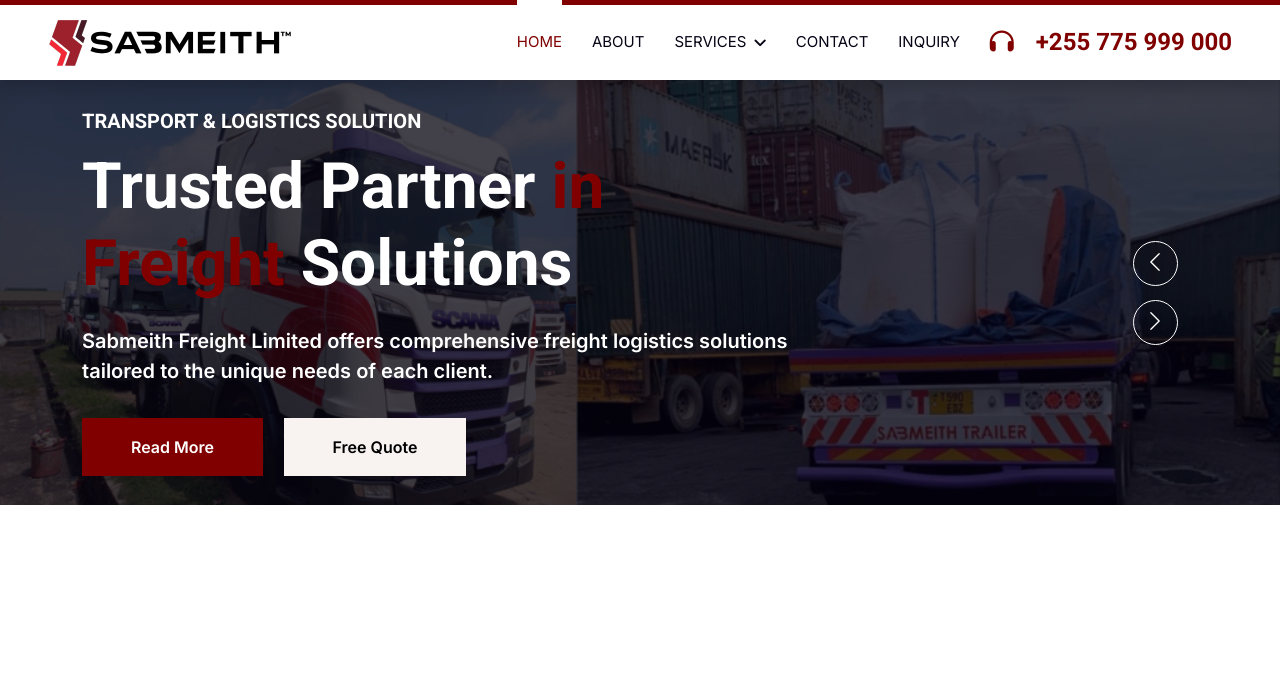
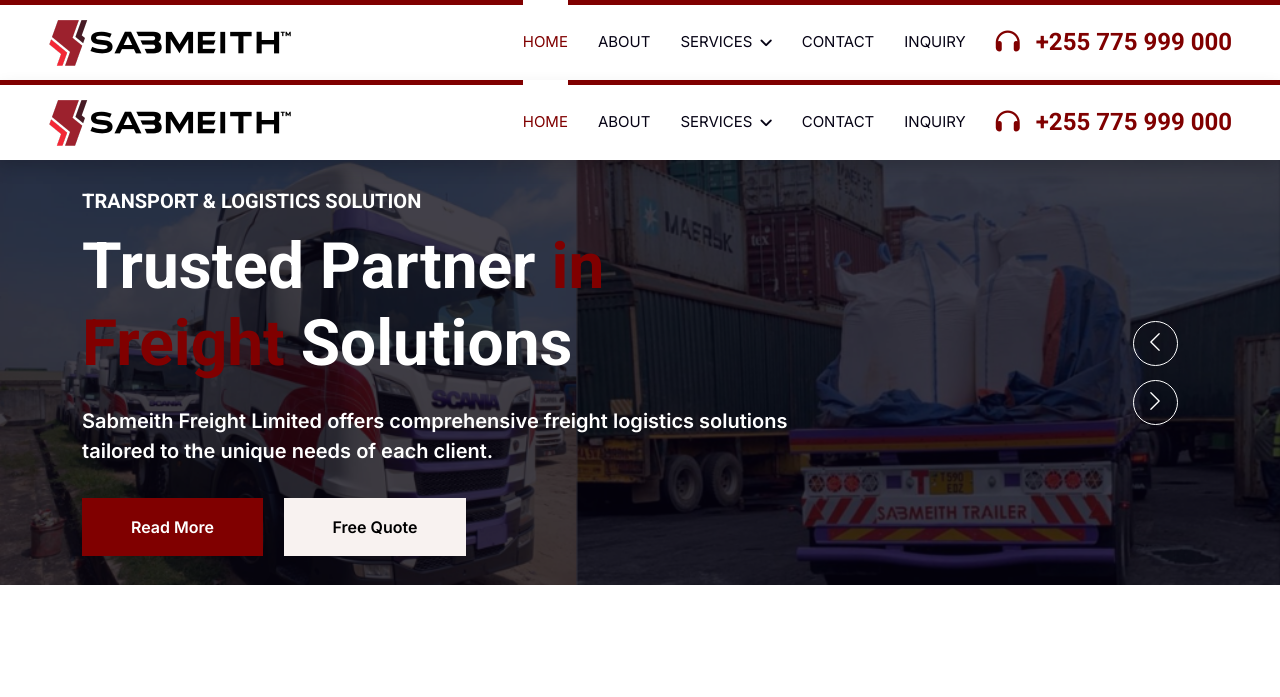
Before and after one commit to Rodgence/sabmeith-Logistics, a PHP site: page /index.php in a window 1280 px wide. Shown: the top 697 px of the page. Run offline with PHP 8.4, Linux system fonts and the light colour scheme; some libraries are stand-ins or nearby versions.

Commit message:
changes added

```diff
--- a/includes/header.php
+++ b/includes/header.php
@@ -1,5 +1,5 @@
 <!DOCTYPE html>
-<html lang="en">
+<php lang="en">
 
 <head>
     <meta charset="utf-8">
@@ -24,32 +24,36 @@
     <link href="lib/animate/animate.min.css" rel="stylesheet">
     <link href="lib/owlcarousel/assets/owl.carousel.min.css" rel="stylesheet">
 
-    <!-- Font Awesome for chevron icons -->
-    <link rel="stylesheet" href="https://cdnjs.cloudflare.com/ajax/libs/font-awesome/6.0.0/css/all.min.css">
+ <!-- Add Font Awesome for chevron icons -->
+<link rel="stylesheet" href="https://cdnjs.cloudflare.com/ajax/libs/font-awesome/6.0.0/css/all.min.css">
 
-    <!-- Bootstrap Stylesheet -->
+    <!-- Customized Bootstrap Stylesheet -->
     <link href="css/bootstrap.min.css" rel="stylesheet">
 
-    <!-- Custom Stylesheets -->
+    <!-- Template Stylesheet -->
     <link href="css/style.css" rel="stylesheet">
+    <!-- Template Stylesheet -->
     <link href="css/styles.css" rel="stylesheet">
 
-    <!-- Google Analytics -->
+
+       <!-- Google Analytics tag (gtag.js) -->
     <script async src="https://www.googletagmanager.com/gtag/js?id=G-XXXXXXXXXX"></script>
     <script>
         window.dataLayer = window.dataLayer || [];
         function gtag(){dataLayer.push(arguments);}
         gtag('js', new Date());
+
         gtag('config', 'G-XXXXXXXXXX');
     </script>
 </head>
 
 <body>
 
+
     <!-- Navbar Start -->
     <nav class="navbar navbar-expand-lg bg-white navbar-light shadow border-top border-5 border-primary sticky-top p-0">
-        <a href="index.php" class="navbar-brand d-flex align-items-center px-4 px-lg-5">
-            <img src="img/loogo.png" alt="Sabmeith Logistics Logo">
+        <a href="index.php" class="navbar-brand  d-flex align-items-center px-4 px-lg-5">
+            <img src="img/loogo.png" alt="">
         </a>
         <button type="button" class="navbar-toggler me-4" data-bs-toggle="collapse" data-bs-target="#navbarCollapse">
             <span class="navbar-toggler-icon"></span>
@@ -59,22 +63,108 @@
                 <a href="index.php" class="nav-item nav-link active">Home</a>
                 <a href="about.php" class="nav-item nav-link">About</a>
 
+
+
                 <div class="nav-item dropdown">
                     <a href="#" class="nav-link dropdown-toggle" data-bs-toggle="dropdown">Services</a>
                     <div class="dropdown-menu fade-up m-0">
                         <a href="logistics.php" class="dropdown-item">Logistics</a>
-                        <a href="clearing-forward.php" class="dropdown-item">Clearing and Forwarding</a>
+                        <a href="clearing-forwrd.php" class="dropdown-item">Clearing and Forwading</a>
                         <a href="freight-logistics.php" class="dropdown-item">Freight Logistics</a>
+
                     </div>
                 </div>
 
-                <a href="contact.php" class="nav-item nav-link">Contact</a>
+
+                <a href="contact.php" class=" nav-item nav-link">Contact</a>
                 <a href="inquiry.php" class="nav-item nav-link">Inquiry</a>
             </div>
-            <h4 class="m-0 pe-lg-5 d-none d-lg-block">
-                <i class="fa fa-headphones text-primary me-3"></i>
-                <a href="https://wa.me/255775999000">+255 775 999 000</a>
-            </h4>
-        </div>
+            <h4 class="m-0 pe-lg-5 d-none d-lg-block"><i class="fa fa-headphones text-primary me-3"></i><a href="https://wa.me/255775999000">+255 775 999 000</a></h4>
+         </div>
     </nav>
     <!-- Navbar End -->
+<!DOCTYPE php>
+<php lang="en">
+
+<head>
+    <meta charset="utf-8">
+    <title>Sabmeith Logistics</title>
+    <meta content="width=device-width, initial-scale=1.0" name="viewport">
+    <meta content="" name="keywords">
+    <meta content="" name="description">
+
+    <!-- Favicon -->
+    <link href="img/favicon.ico" rel="icon">
+
+    <!-- Google Web Fonts -->
+    <link rel="preconnect" href="https://fonts.googleapis.com">
+    <link rel="preconnect" href="https://fonts.gstatic.com" crossorigin>
+    <link href="https://fonts.googleapis.com/css2?family=Inter:wght@400;600&family=Roboto:wght@500;700&display=swap" rel="stylesheet">
+
+    <!-- Icon Font Stylesheet -->
+    <link href="https://cdnjs.cloudflare.com/ajax/libs/font-awesome/5.10.0/css/all.min.css" rel="stylesheet">
+    <link href="https://cdn.jsdelivr.net/npm/bootstrap-icons@1.4.1/font/bootstrap-icons.css" rel="stylesheet">
+
+    <!-- Libraries Stylesheet -->
+    <link href="lib/animate/animate.min.css" rel="stylesheet">
+    <link href="lib/owlcarousel/assets/owl.carousel.min.css" rel="stylesheet">
+
+ <!-- Add Font Awesome for chevron icons -->
+<link rel="stylesheet" href="https://cdnjs.cloudflare.com/ajax/libs/font-awesome/6.0.0/css/all.min.css">
+
+    <!-- Customized Bootstrap Stylesheet -->
+    <link href="css/bootstrap.min.css" rel="stylesheet">
+
+    <!-- Template Stylesheet -->
+    <link href="css/style.css" rel="stylesheet">
+    <!-- Template Stylesheet -->
+    <link href="css/styles.css" rel="stylesheet">
+
+
+       <!-- Google Analytics tag (gtag.js) -->
+    <script async src="https://www.googletagmanager.com/gtag/js?id=G-XXXXXXXXXX"></script>
+    <script>
+        window.dataLayer = window.dataLayer || [];
+        function gtag(){dataLayer.push(arguments);}
+        gtag('js', new Date());
+
+        gtag('config', 'G-XXXXXXXXXX');
+    </script>
+</head>
+
+<body>
+
+
+    <!-- Navbar Start -->
+    <nav class="navbar navbar-expand-lg bg-white navbar-light shadow border-top border-5 border-primary sticky-top p-0">
+        <a href="index.php" class="navbar-brand  d-flex align-items-center px-4 px-lg-5">
+            <img src="img/loogo.png" alt="">
+        </a>
+        <button type="button" class="navbar-toggler me-4" data-bs-toggle="collapse" data-bs-target="#navbarCollapse">
+            <span class="navbar-toggler-icon"></span>
+        </button>
+        <div class="collapse navbar-collapse" id="navbarCollapse">
+            <div class="navbar-nav ms-auto p-4 p-lg-0">
+                <a href="index.php" class="nav-item nav-link active">Home</a>
+                <a href="about.php" class="nav-item nav-link">About</a>
+
+
+
+                <div class="nav-item dropdown">
+                    <a href="#" class="nav-link dropdown-toggle" data-bs-toggle="dropdown">Services</a>
+                    <div class="dropdown-menu fade-up m-0">
+                        <a href="logistics.php" class="dropdown-item">Logistics</a>
+                        <a href="clearing-forwrd.php" class="dropdown-item">Clearing and Forwading</a>
+                        <a href="freight-logistics.php" class="dropdown-item">Freight Logistics</a>
+
+                    </div>
+                </div>
+
+
+                <a href="contact.php" class=" nav-item nav-link">Contact</a>
+                <a href="inquiry.php" class="nav-item nav-link">Inquiry</a>
+            </div>
+            <h4 class="m-0 pe-lg-5 d-none d-lg-block"><i class="fa fa-headphones text-primary me-3"></i><a href="https://wa.me/255775999000">+255 775 999 000</a></h4>
+         </div>
+    </nav>
+    <!-- Navbar End -->
```
